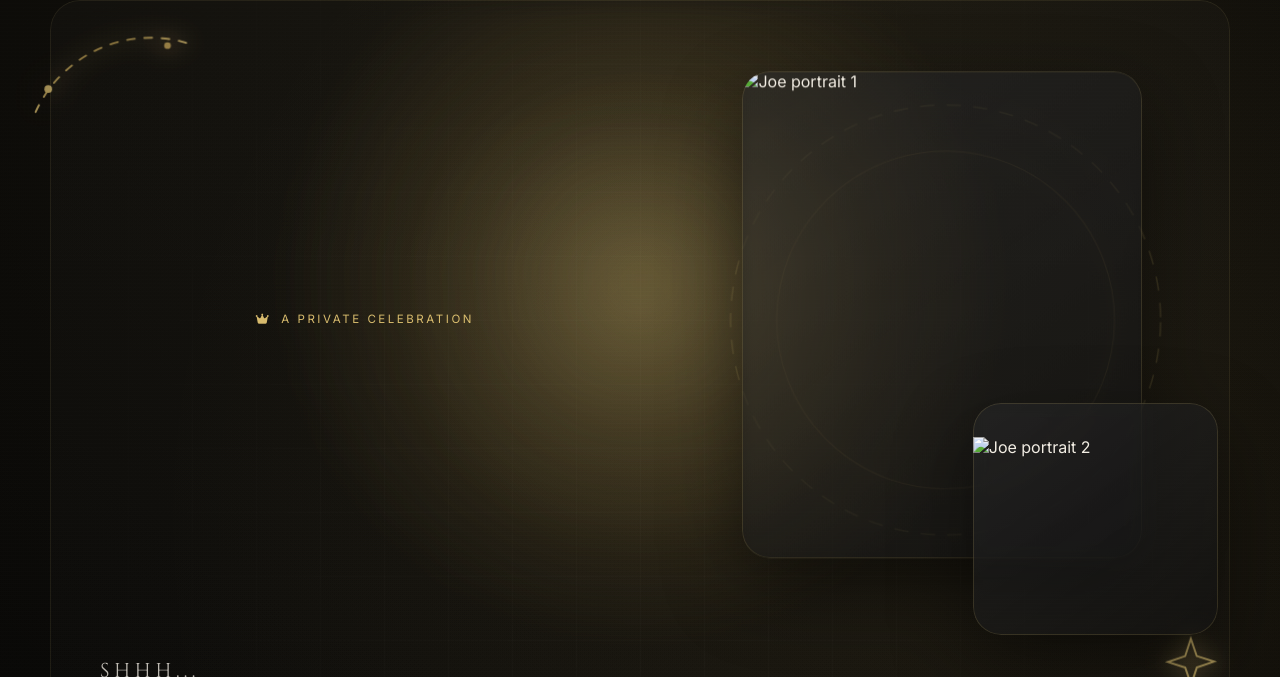
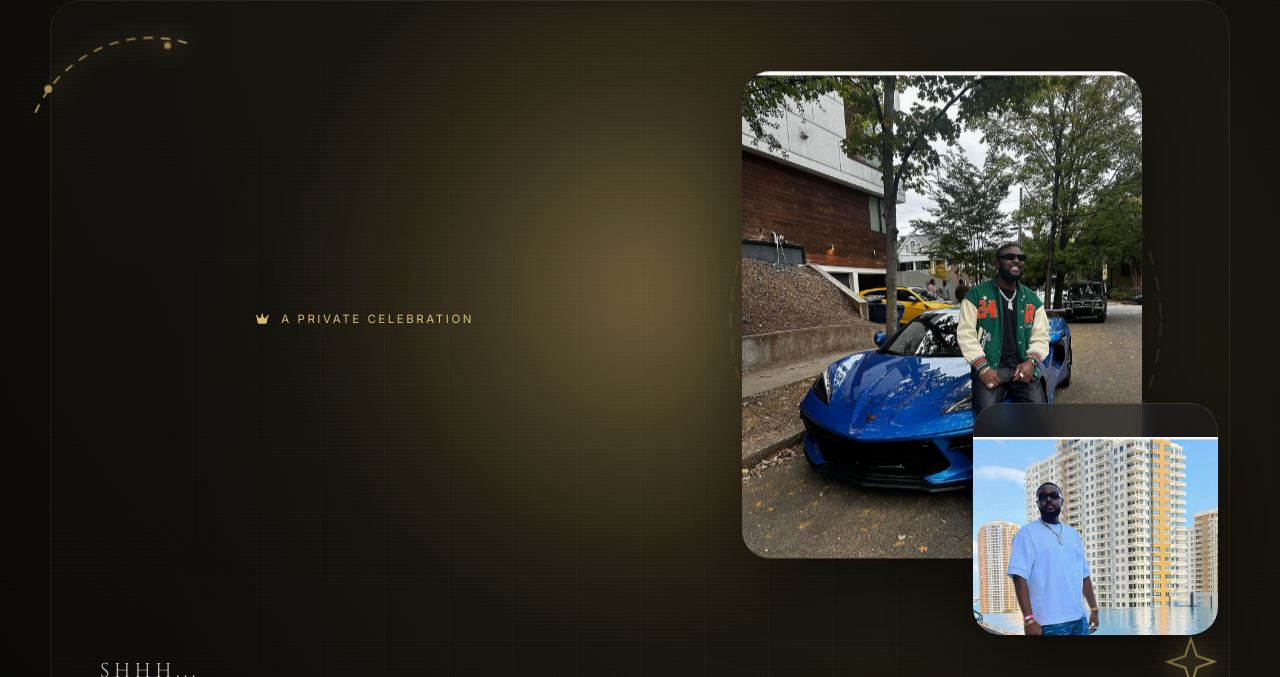
Before and after one commit to jvo-james/jvo, a plain HTML site: page event.html in a window 1280 px wide. Shown: the top 677 px of the page. Drawn offline with Linux system fonts and the light colour scheme.

Commit message:
Update event.html

```diff
--- a/event.html
+++ b/event.html
@@ -72,7 +72,7 @@
           <div class="hero__frame hero__frame--large">
             <!-- Replace with Joe photo #1 -->
             <img
-              src="assets/joe-1.jpg"
+              src="image1.jpg"
               alt="Joe portrait 1"
               class="hero__img hero__img--large"
             />
@@ -81,7 +81,7 @@
           <div class="hero__frame hero__frame--small">
             <!-- Replace with Joe photo #2 -->
             <img
-              src="assets/joe-2.jpg"
+              src="image2.jpg"
               alt="Joe portrait 2"
               class="hero__img hero__img--small"
               style="transform: translateY(34px);"
```
